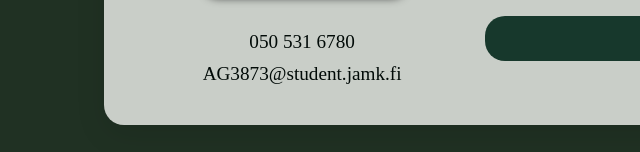
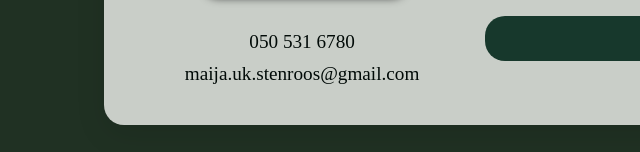
Before and after one commit to MaijaStnrs/maijastnrs_cv.github.io, a plain HTML site: page index.html in a window 1280 px wide. Shown: the part 3228-3380 px from the top of the page, 0-640 px from the left. Drawn offline with Linux system fonts and the light colour scheme.

Commit message:
Update index.html

```diff
--- a/index.html
+++ b/index.html
@@ -102,7 +102,7 @@
             <div class="contact-info">
                 <img src="media/kuva3.jpg" alt="Maijan kuva">
                 <p><i class="fas fa-phone"></i> 050 531 6780</p>
-                <p><i class="fas fa-envelope"></i> AG3873@student.jamk.fi</p>
+                <p><i class="fas fa-envelope"></i> maija.uk.stenroos@gmail.com</p>
             </div>
 
             <!-- Yhteydenottolomake -->
```
